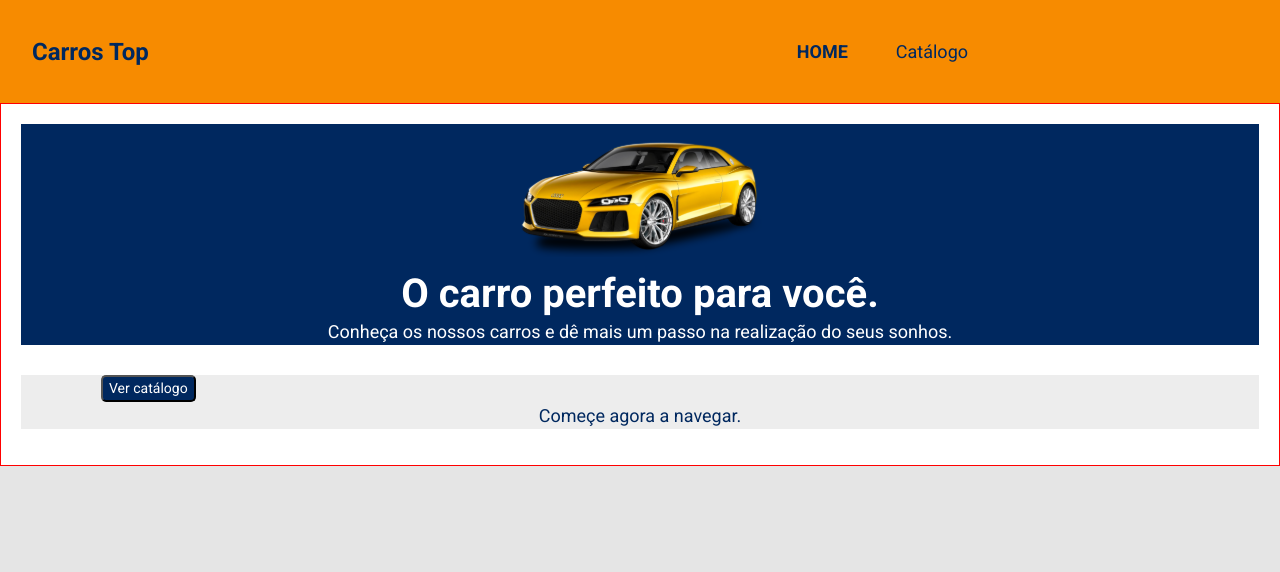
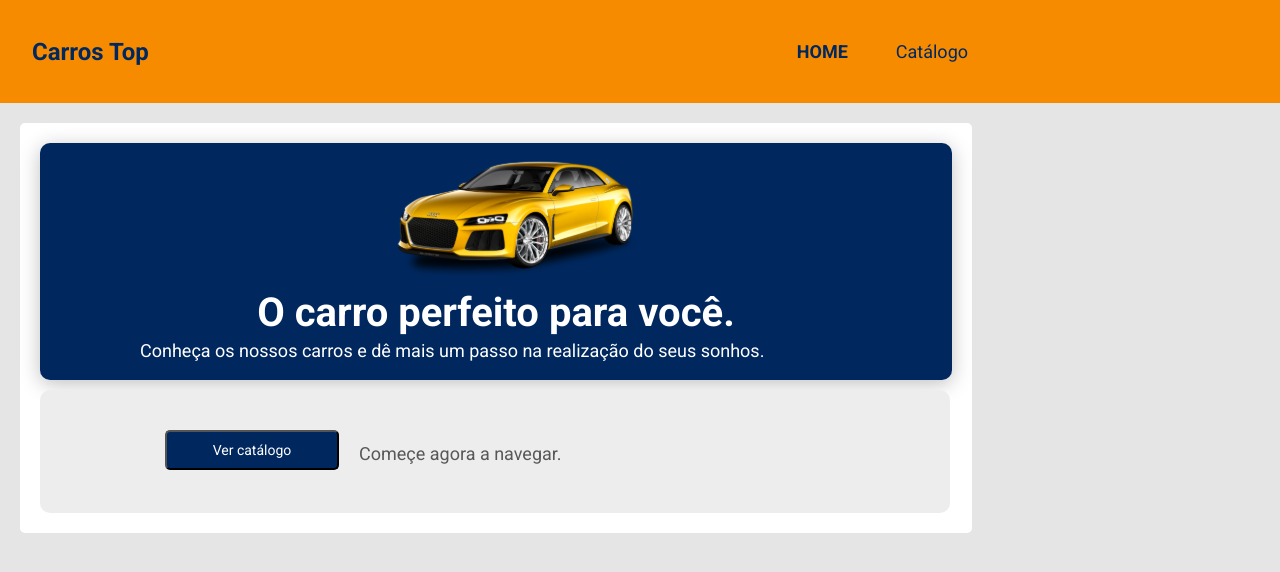
Before and after one commit to ernaneSNcarvalho/carros-top, a React (Create React App) app: page / in a window 1280 px wide. Shown: the top 572 px of the page. Built offline with nearby package versions, Linux system fonts and the light colour scheme.

Commit message:
breakpoints finhished

```diff
--- /dev/null
+++ b/src/components/Button/index.tsx
@@ -0,0 +1,9 @@
+import './styles.css';
+
+const Button = () => {
+    return (
+        <button className="btn-main">Ver catálogo</button>
+    );
+}
+
+export default Button;
--- /dev/null
+++ b/src/components/Button/styles.css
@@ -0,0 +1,15 @@
+.btn-main {
+    background-color: #00285F;
+    color: white;
+    border-radius: 5px;
+    font-size: 14px;
+    display: flex;
+    justify-content: center;
+    margin-left: 40px;
+    margin-top: 30px;
+    height: 40px;
+    width: 174px;
+    text-align: center;
+    padding-top: 8px;
+
+}
--- a/src/components/Navbar/styles.css
+++ b/src/components/Navbar/styles.css
@@ -10,6 +10,7 @@ h1, h2, h3, h4, h5, h6, p, a {
     padding: 22px 0 20px 150px;
     font-size: 24px;
     color: #00285F;
+
 
 }
 
@@ -61,6 +62,22 @@ a, a:hover {
 @media (min-width: 576px) {
     .navbar-logo, .navbar-logo:hover {
         margin-left: -280px;
-
     }
 }
+
+@media (min-width: 768px) {
+    .active {
+        padding-left: 400px;
+    }
+
+    .navbar-logo{
+        display: block;
+        font-size: 28px;
+    }
+}
+
+@media (min-width: 992px) {
+    .navbar-link-home {
+        margin-left: 200px;
+    }
+}
--- a/src/pages/Home/index.tsx
+++ b/src/pages/Home/index.tsx
@@ -1,6 +1,7 @@
 import Navbar from 'components/Navbar';
 import { ReactComponent as MainImage } from 'assets/images/main-image.svg';
 import './styles.css';
+import Button from 'components/Button';
 
 const Home = () => {
   return (
@@ -12,16 +13,20 @@ const Home = () => {
             <MainImage />
           </div>
           <div className="home-content-container">
-            <h1>O carro perfeito para você.</h1>
-            <p>
-              Conheça os nossos carros e dê mais um passo na realização do seus
-              sonhos.
-            </p>
+            <h1 className="text-title">O carro perfeito para você.</h1>
+            <div className="text-text">
+              <p>
+                Conheça os nossos carros e dê mais um passo na realização do
+                seus sonhos.
+              </p>
+            </div>
           </div>
         </div>
         <div className="card-nav">
-        <button className="btn-main">Ver catálogo</button>
-        <p>Começe agora a navegar.</p>
+          <div className="card-btn">
+            <Button />
+          </div>
+          <p className="btn-text">Começe agora a navegar.</p>
         </div>
       </div>
     </>
--- a/src/pages/Home/styles.css
+++ b/src/pages/Home/styles.css
@@ -1,14 +1,18 @@
 .home-card {
     background-color: #00285F;
     color: white;
+    box-shadow: 0px 4px 20px rgba(0, 0, 0, 0.25);
+    border-radius: 10px;
 }
 
 .home-container {
+    display: block;
     padding: 20px;
     font-size: 36px;
     background-color: white;
-    border: 1px solid red;
+
     text-align: center;
+    border-radius: 5px;
 }
 
 .home-container p {
@@ -17,16 +21,62 @@
 
 .card-nav {
     background-color: #EDEDED;
+    Width: 536px;
+    Height: 123px;
+    display: flex;
+    margin-top: 10px;
+    border-radius: 10px;
 }
 
-.btn-main {
-    background-color: #00285F;
-    color: white;
-    border-radius: 5px;
-    font-size: 14px;
+.btn-text {
+    color: #585858;
     display: flex;
-    justify-content: center;
-    margin-left: 80px;
-    margin-top: 30px;
+    flex-direction: row-reverse;
+    margin-top: 50px;
+    margin-left: 20px;
+}
+
+.text-text {
+    display: flex;
+    flex-wrap: wrap;
+    margin-left: 100px;
+    margin-right: 100px;
 
 }
+
+.home-card svg {
+    width: 100%;
+}
+
+.card-btn {
+    margin-left: 30px;
+    margin-top: 10px;
+}
+
+@media (min-width: 768px) {
+    .card-nav {
+        width: 730px;
+
+    }
+
+    .card-btn {
+        margin-left: 85px;
+    }
+}
+
+@media (min-width: 992px) {
+    .home-image-container {
+        text-align: center;
+        align-items: center;
+        width: 952px;
+    }
+
+    .home-container {
+        width: 952px;
+        margin: 20px;
+    }
+
+    .card-nav {
+        width: 910px;
+    }
+}
```
